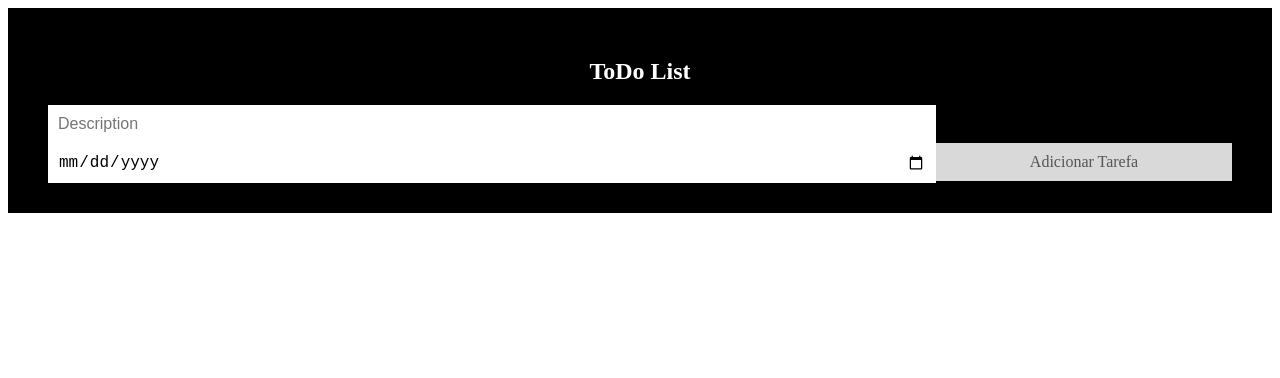
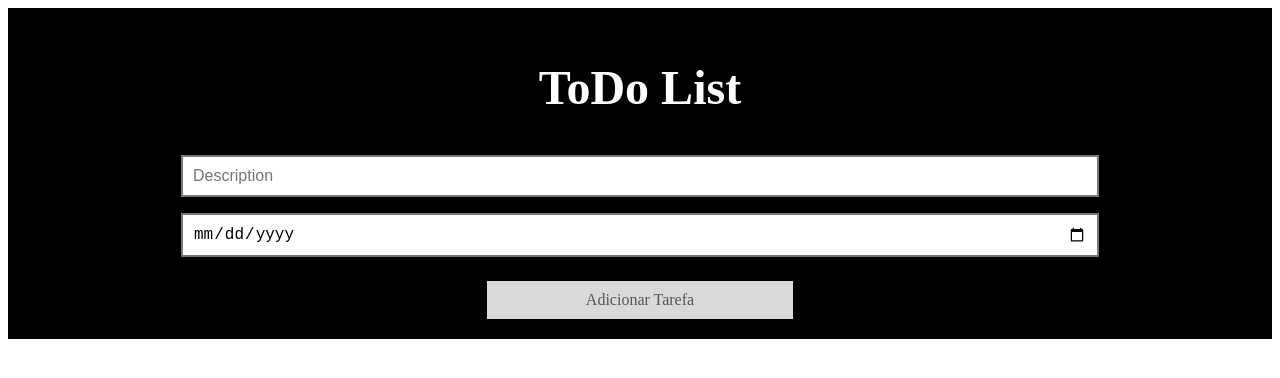
Before and after one commit to Thekote/ToDo-List42, a plain HTML site: page index.html in a window 1280 px wide. Both pictures are taken after a click on the element "Adicionar Tarefa". Drawn offline with Linux system fonts and the light colour scheme.

Commit message:
CSS and Html Updates, Storage tests

```diff
--- a/index.html
+++ b/index.html
@@ -11,8 +11,8 @@
 </head>
 
 <body>
-    <div id="todo" class="header">
-        <h2>ToDo List</h2>
+    <div id="todo" class="container">
+        <h1>ToDo List</h1>
         <input type="text" id="description" placeholder="Description">
         <input type="date" name="deadline" id="dueDate">
         <span onclick="newToDo()" class="addBtn">Adicionar Tarefa</span>
--- a/js/js.js
+++ b/js/js.js
@@ -1,10 +1,16 @@
+let todos = [];
+const todo = {
+    description: "",
+    dueDate: ""
+}
+
+
 // Create a new toDo
 
 function newToDo() {
-    const todo = {
-        description : document.getElementById("description").value,
-        dueDate : document.getElementById("dueDate").value
-    }
+    todo.description = document.getElementById("description").value;
+    todo.dueDate = document.getElementById("dueDate").value;
+
     if (todo.description === '' || todo.dueDate === '') {
         alert("Descrição ou Deadline não podem ser vazios!!");
     } else {
@@ -12,8 +18,14 @@ function newToDo() {
         document.createTextNode(JSON.stringify(todo));
         li.append(todo.description, todo.dueDate);
         document.getElementById("todoList").appendChild(li);
-        // window.localStorage.setItem('todo', JSON.stringify(todo));
+        todos.push(todo);
+        window.localStorage.setItem('todos', JSON.stringify(todos));
+
     }
+
+    console.log(todos);
+
+    // Clear ToDo Form Fields
     document.getElementById("description").value = "";
     document.getElementById("dueDate").value = "";
 
--- a/styles/styles.css
+++ b/styles/styles.css
@@ -70,11 +70,13 @@
   }
 
   /* Style the header */
-  .header {
+  .container {
     background-color: #000000;
-    padding: 30px 40px;
-    color: white;
-    text-align: center;
+    min-width: 700px;
+    display: flex;
+    flex-direction: column;
+    align-items: center;
+    padding: 20px;
   }
 
   /* Clear floats after the header */
@@ -86,13 +88,18 @@
 
   /* Style the input */
   input {
-    margin: 0;
-    border: none;
+    margin: 0.5rem;
+    border-style: solid;
     border-radius: 0;
     width: 75%;
     padding: 10px;
     float: left;
     font-size: 16px;
+  }
+
+  h1 {
+    color: #fff;
+    font-size: 3rem;
   }
 
   /* Style the "Add" button */
@@ -107,8 +114,9 @@
     cursor: pointer;
     transition: 0.3s;
     border-radius: 0;
+    margin-top: 1rem;
   }
 
   .addBtn:hover {
-    background-color: #4CAF50;
+    background-color: rgb(9, 165, 17);
   }
```
